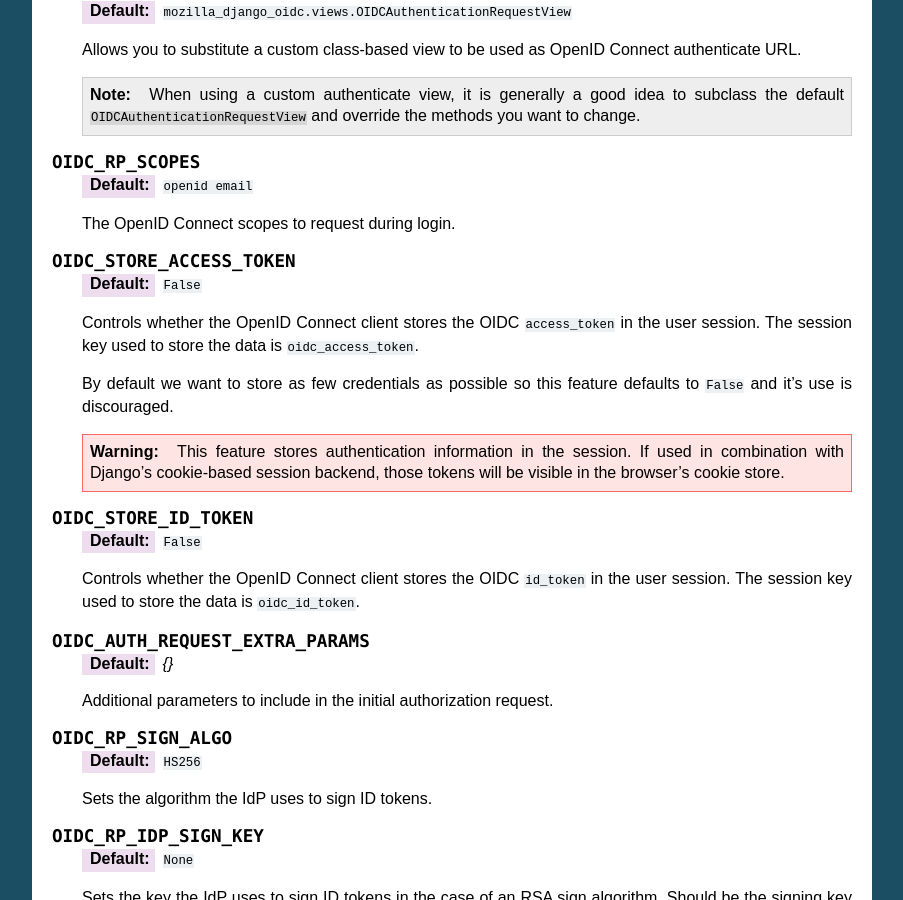
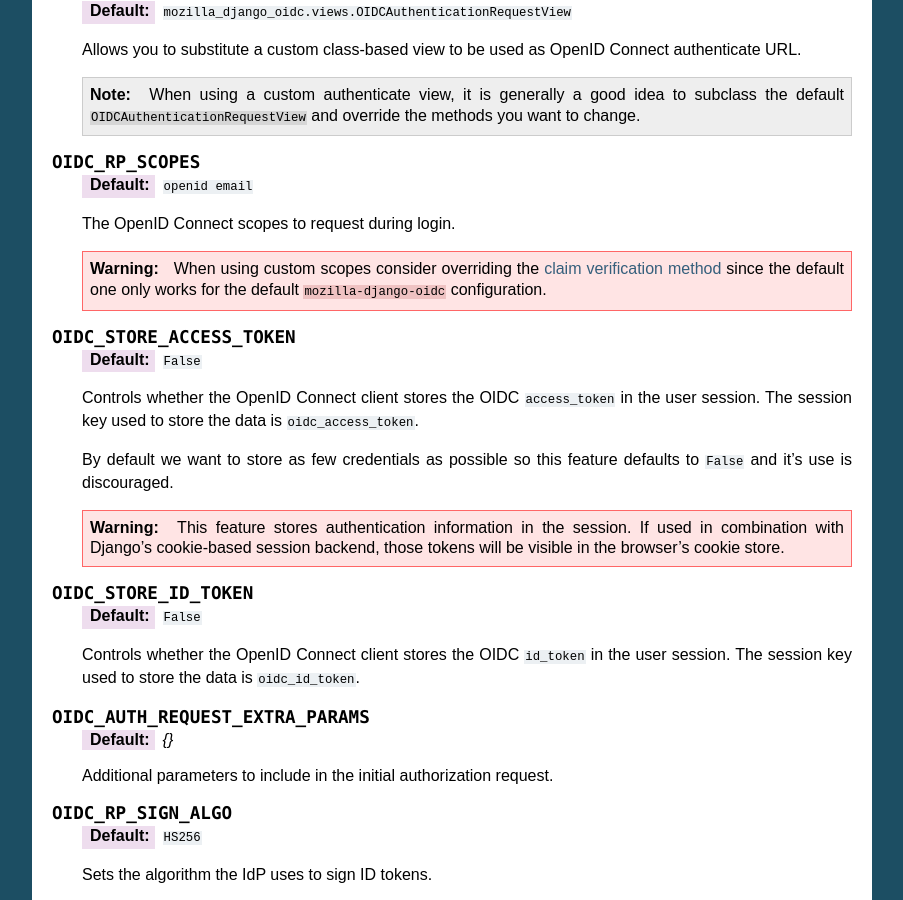
Before and after one commit to mozilla/mozilla-django-oidc, a Sphinx documentation site: the page built from docs/settings.rst, in a window 1280 px wide and 900 px high, scrolled down 1642 px. Shown: the whole window, without its empty margins (198-1101 px from the left). Built offline with Sphinx 7.4.7, drawn with Linux system fonts in a browser that asks for light colours; pages that are not in the unit, such as notebooks, are missing from menus.

Commit message:
Update docs after #293

```diff
--- a/docs/installation.rst
+++ b/docs/installation.rst
@@ -365,6 +365,8 @@ You might want to do this if you want to control user creation because your
 system requires additional process to allow people to use it.
 
 
+.. _advanced_claim_verification:
+
 Advanced user verification based on their claims
 ~~~~~~~~~~~~~~~~~~~~~~~~~~~~~~~~~~~~~~~~~~~~~~~~
 
--- a/docs/settings.rst
+++ b/docs/settings.rst
@@ -115,6 +115,11 @@ of ``mozilla-django-oidc``.
 
    The OpenID Connect scopes to request during login.
 
+   .. warning::
+
+      When using custom scopes consider overriding the :ref:`claim verification method <advanced_claim_verification>`
+      since the default one only works for the default ``mozilla-django-oidc`` configuration.
+
 .. py:attribute:: OIDC_STORE_ACCESS_TOKEN
 
    :default: ``False``
```
